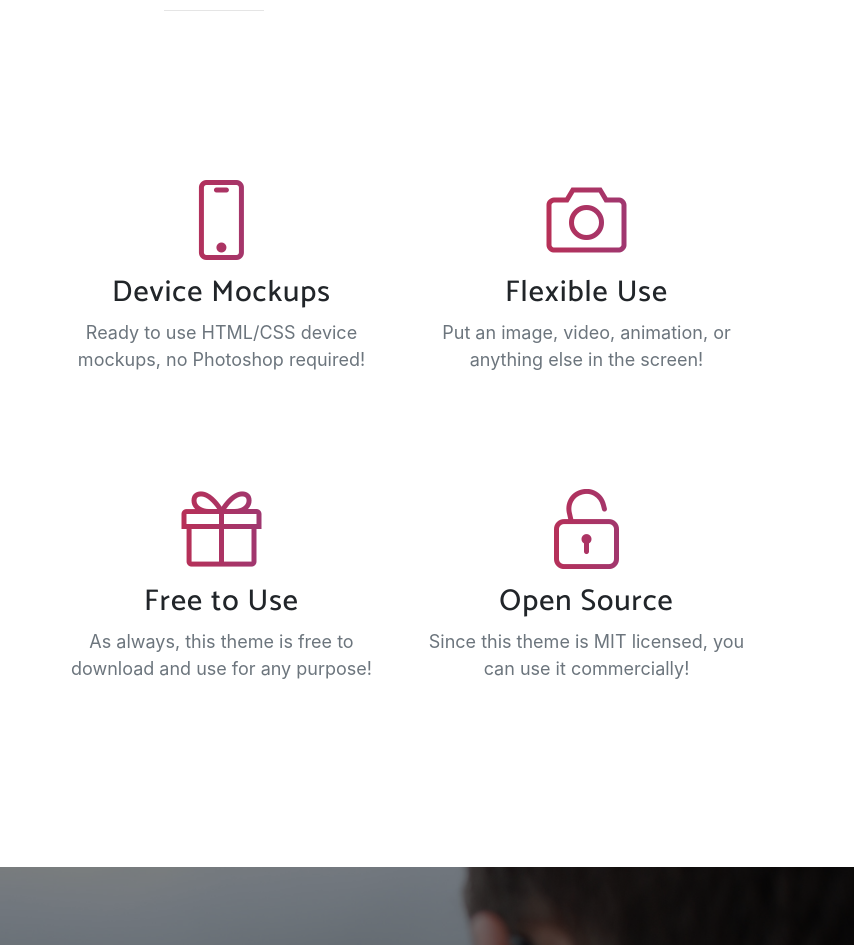
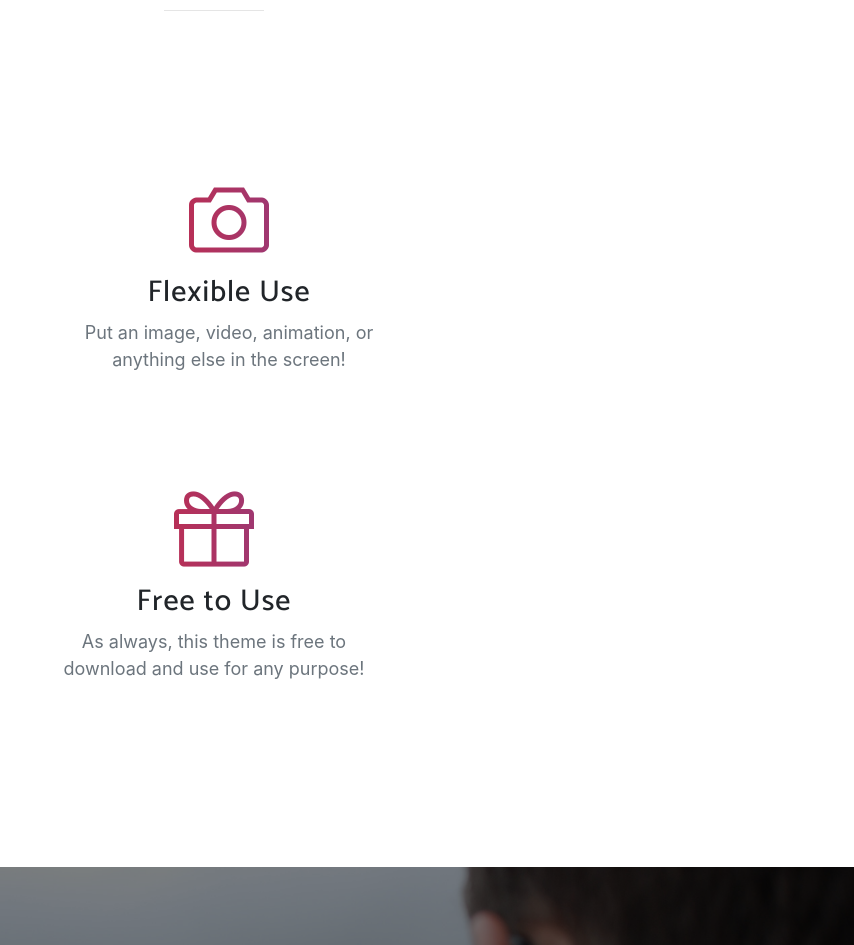
Before and after one commit to yuzu370/App, a website with bundled scripts: page index.html in a window 1280 px wide. Shown: the part 1580-2525 px from the top of the page, 426-1280 px from the left. Built offline with nearby package versions, Linux system fonts and the light colour scheme; a web font is replaced by a local one.

Commit message:
3 commit

```diff
--- a/index.html
+++ b/index.html
@@ -120,16 +120,16 @@
             </div>
           </div>
         </div>
-        <div class="col-lg-8 my-auto">
+       <div class="col-lg-8 my-auto">
           <div class="container-fluid">
             <div class="row">
-              <div class="col-lg-6">
+              <!--<div class="col-lg-6">
                 <div class="feature-item">
                   <i class="icon-screen-smartphone text-primary"></i>
                   <h3>Device Mockups</h3>
                   <p class="text-muted">Ready to use HTML/CSS device mockups, no Photoshop required!</p>
                 </div>
-              </div>
+              --></div>
               <div class="col-lg-6">
                 <div class="feature-item">
                   <i class="icon-camera text-primary"></i>
@@ -146,18 +146,18 @@
                   <p class="text-muted">As always, this theme is free to download and use for any purpose!</p>
                 </div>
               </div>
-              <div class="col-lg-6">
+              <!--<div class="col-lg-6">
                 <div class="feature-item">
                   <i class="icon-lock-open text-primary"></i>
                   <h3>Open Source</h3>
                   <p class="text-muted">Since this theme is MIT licensed, you can use it commercially!</p>
                 </div>
-              </div>
+             -->  </div>
             </div>
           </div>
         </div>
       </div>
-    </div>
+     </div>
   </section>
 
   <section class="cta">
```
